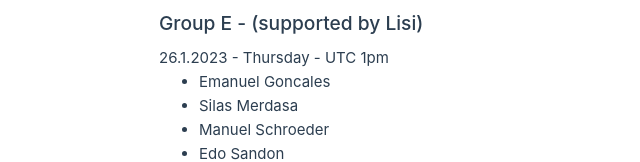
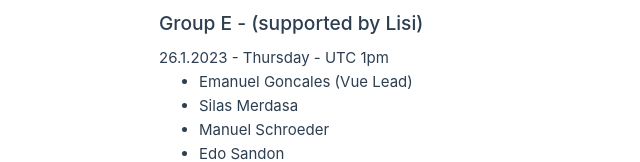
Before and after one commit to mmatheuspalma/sb-hackaton-b, a Vue app: page /teams in a window 1280 px wide. Shown: the part 916-1078 px from the top of the page, without its empty margins (545-1185 px from the left). Built offline with nearby package versions, Linux system fonts and the light colour scheme.

Commit message:
fix: add text

```diff
--- a/src/views/TeamsView.vue
+++ b/src/views/TeamsView.vue
@@ -50,7 +50,7 @@ import Item from '../components/Item.vue'
       <template #heading>Group E - (supported by Lisi)</template>
       <p>26.1.2023 - Thursday - UTC 1pm</p>
       <ul>
-        <li>Emanuel Goncales</li>
+        <li>Emanuel Goncales (Vue Lead)</li>
         <li>Silas Merdasa</li>
         <li>Manuel Schroeder</li>
         <li>Edo Sandon</li>
```
